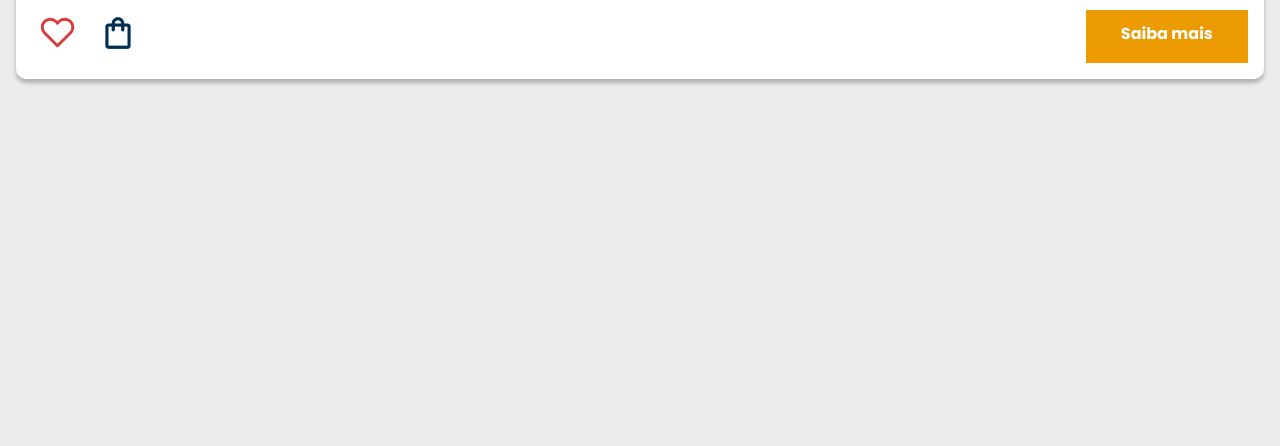
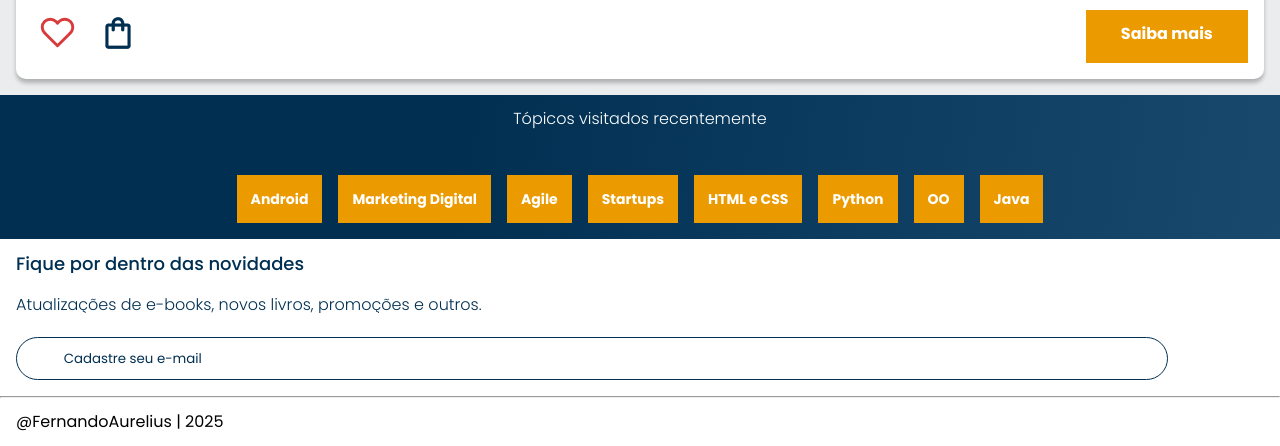
Before and after one commit to FernandoAurelius/techbooks, a plain HTML site: page index.html in a window 1280 px wide. Shown: the part 2301-2747 px from the top of the page. Before the commit the page ends 2396 px from the top, so only its background shows below. Drawn offline with nearby package versions, Linux system fonts and the light colour scheme.

Commit message:
feat(assets): add Email.svg for email input placeholder
feat: add topics section to display recently visited topics

feat: add contact section with email subscription

feat: add footer with copyright year and github link

feat(styles): add styles for topics, contact, and footer sections

chore(styles): import new stylesheets for topics, contact, and footer

```diff
--- a/index.html
+++ b/index.html
@@ -105,7 +105,9 @@
             <input type="checkbox" id="heart" class="heart-checkbox">
             <label class="icon" for="heart">
               <svg width="35" height="45" viewBox="0 0 24 22" fill="none" xmlns="http://www.w3.org/2000/svg">
-                <path d="M20.8397 3.49592C20.329 2.98492 19.7226 2.57957 19.0551 2.303C18.3876 2.02644 17.6722 1.88409 16.9497 1.88409C16.2273 1.88409 15.5118 2.02644 14.8444 2.303C14.1769 2.57957 13.5705 2.98492 13.0597 3.49592L11.9997 4.55592L10.9397 3.49592C9.90805 2.46423 8.50877 1.88463 7.04974 1.88463C5.5907 1.88463 4.19143 2.46423 3.15974 3.49592C2.12805 4.52761 1.54845 5.92689 1.54845 7.38592C1.54845 8.84495 2.12805 10.2442 3.15974 11.2759L4.21974 12.3359L11.9997 20.1159L19.7797 12.3359L20.8397 11.2759C21.3507 10.7652 21.7561 10.1587 22.0327 9.49127C22.3092 8.82382 22.4516 8.10841 22.4516 7.38592C22.4516 6.66343 22.3092 5.94802 22.0327 5.28056C21.7561 4.61311 21.3507 4.00668 20.8397 3.49592V3.49592Z" stroke="#D73B3B" stroke-width="2" stroke-linecap="round" stroke-linejoin="round" />
+                <path
+                  d="M20.8397 3.49592C20.329 2.98492 19.7226 2.57957 19.0551 2.303C18.3876 2.02644 17.6722 1.88409 16.9497 1.88409C16.2273 1.88409 15.5118 2.02644 14.8444 2.303C14.1769 2.57957 13.5705 2.98492 13.0597 3.49592L11.9997 4.55592L10.9397 3.49592C9.90805 2.46423 8.50877 1.88463 7.04974 1.88463C5.5907 1.88463 4.19143 2.46423 3.15974 3.49592C2.12805 4.52761 1.54845 5.92689 1.54845 7.38592C1.54845 8.84495 2.12805 10.2442 3.15974 11.2759L4.21974 12.3359L11.9997 20.1159L19.7797 12.3359L20.8397 11.2759C21.3507 10.7652 21.7561 10.1587 22.0327 9.49127C22.3092 8.82382 22.4516 8.10841 22.4516 7.38592C22.4516 6.66343 22.3092 5.94802 22.0327 5.28056C21.7561 4.61311 21.3507 4.00668 20.8397 3.49592V3.49592Z"
+                  stroke="#D73B3B" stroke-width="2" stroke-linecap="round" stroke-linejoin="round" />
               </svg>
             </label>
           </li>
@@ -178,7 +180,9 @@
             <input type="checkbox" id="heart-1" class="heart-checkbox">
             <label class="icon" for="heart-1">
               <svg width="35" height="45" viewBox="0 0 24 22" fill="none" xmlns="http://www.w3.org/2000/svg">
-                <path d="M20.8397 3.49592C20.329 2.98492 19.7226 2.57957 19.0551 2.303C18.3876 2.02644 17.6722 1.88409 16.9497 1.88409C16.2273 1.88409 15.5118 2.02644 14.8444 2.303C14.1769 2.57957 13.5705 2.98492 13.0597 3.49592L11.9997 4.55592L10.9397 3.49592C9.90805 2.46423 8.50877 1.88463 7.04974 1.88463C5.5907 1.88463 4.19143 2.46423 3.15974 3.49592C2.12805 4.52761 1.54845 5.92689 1.54845 7.38592C1.54845 8.84495 2.12805 10.2442 3.15974 11.2759L4.21974 12.3359L11.9997 20.1159L19.7797 12.3359L20.8397 11.2759C21.3507 10.7652 21.7561 10.1587 22.0327 9.49127C22.3092 8.82382 22.4516 8.10841 22.4516 7.38592C22.4516 6.66343 22.3092 5.94802 22.0327 5.28056C21.7561 4.61311 21.3507 4.00668 20.8397 3.49592V3.49592Z" stroke="#D73B3B" stroke-width="2" stroke-linecap="round" stroke-linejoin="round" />
+                <path
+                  d="M20.8397 3.49592C20.329 2.98492 19.7226 2.57957 19.0551 2.303C18.3876 2.02644 17.6722 1.88409 16.9497 1.88409C16.2273 1.88409 15.5118 2.02644 14.8444 2.303C14.1769 2.57957 13.5705 2.98492 13.0597 3.49592L11.9997 4.55592L10.9397 3.49592C9.90805 2.46423 8.50877 1.88463 7.04974 1.88463C5.5907 1.88463 4.19143 2.46423 3.15974 3.49592C2.12805 4.52761 1.54845 5.92689 1.54845 7.38592C1.54845 8.84495 2.12805 10.2442 3.15974 11.2759L4.21974 12.3359L11.9997 20.1159L19.7797 12.3359L20.8397 11.2759C21.3507 10.7652 21.7561 10.1587 22.0327 9.49127C22.3092 8.82382 22.4516 8.10841 22.4516 7.38592C22.4516 6.66343 22.3092 5.94802 22.0327 5.28056C21.7561 4.61311 21.3507 4.00668 20.8397 3.49592V3.49592Z"
+                  stroke="#D73B3B" stroke-width="2" stroke-linecap="round" stroke-linejoin="round" />
               </svg>
             </label>
           </li>
@@ -191,6 +195,48 @@
 
     </div>
   </section>
+
+  <section class="topics">
+    <h2 class="topics__title">Tópicos visitados recentemente</h2>
+    <ul class="topics__list">
+      <li class="topics__item">
+        <a href="" class="topics__link">Android</a>
+      </li>
+      <li class="topics__item">
+        <a href="" class="topics__link">Marketing Digital</a>
+      </li>
+      <li class="topics__item">
+        <a href="" class="topics__link">Agile</a>
+      </li>
+      <li class="topics__item">
+        <a href="" class="topics__link">Startups</a>
+      </li>
+      <li class="topics__item">
+        <a href="" class="topics__link">HTML e CSS</a>
+      </li>
+      <li class="topics__item">
+        <a href="" class="topics__link">Python</a>
+      </li>
+      <li class="topics__item">
+        <a href="" class="topics__link">OO</a>
+      </li>
+      <li class="topics__item">
+        <a href="" class="topics__link">Java</a>
+      </li>
+    </ul>
+  </section>
+
+  <section class="contact">
+    <h2 class="contact__title">Fique por dentro das novidades</h2>
+    <p class="contact__text">Atualizações de e-books, novos livros, promoções e outros.</p>
+    <input type="email" placeholder="Cadastre seu e-mail" class="contact__email">
+  </section>
+
+  <hr>
+
+  <footer class="footer">
+    <h2 class="footer__title"><a href="github.com/FernandoAurelius">@FernandoAurelius</a> | </h2>
+  </footer>
 
   <script src="https://cdn.jsdelivr.net/npm/swiper@11/swiper-bundle.min.js"></script>
   <script>
@@ -206,6 +252,9 @@
         prevEl: '.swiper-button-prev'
       }
     });
+
+    // To add a dynamic year in footer
+    document.querySelector(".footer__title").insertAdjacentText("beforeend", new Date().getFullYear());
   </script>
 </body>
 
--- a/styles.css
+++ b/styles.css
@@ -5,6 +5,9 @@
 @import url("styles/header.css");
 @import url("styles/banner.css");
 @import url("styles/carousel.css");
+@import url("styles/topics.css");
+@import url("styles/contact.css");
+@import url("styles/footer.css");
 
 :root {
     --background-color: #EBECEE;
--- /dev/null
+++ b/styles/contact.css
@@ -0,0 +1,36 @@
+.contact {
+    background-color: var(--white);
+    padding: 1em;
+}
+
+.contact__title, .contact__text {
+    background: var(--blue-gradient);
+    -webkit-background-clip: text;
+    -webkit-text-fill-color: transparent;
+    background-clip: text;
+}
+
+.contact__title {
+    font-size: 18px;
+    font-weight: 500;
+}
+
+.contact__text {
+    font-weight: 300;
+    margin: 1.5em 0;
+}
+
+.contact__email {
+    padding: 1em;
+    border: 1px solid var(--blue);
+    border-radius: 24px;
+    width: 90%;
+    color: blue;
+}
+
+.contact__email::placeholder {
+    font-family: var(--main-font);
+    color: var(--blue);
+    background: url("../assets/Email.svg") no-repeat;
+    padding: 2.5em;
+}
--- /dev/null
+++ b/styles/footer.css
@@ -0,0 +1,17 @@
+hr {
+    margin: 0;
+}
+
+.footer {
+    background-color: var(--white);
+    padding: 1em;
+}
+
+.footer__title {
+    color: var(--blue-gradient);
+}
+
+.footer__title > a {
+    text-decoration: none;
+    color: var(--blue-gradient);
+}
--- /dev/null
+++ b/styles/topics.css
@@ -0,0 +1,30 @@
+.topics {
+    background: var(--blue-gradient);
+    text-align: center;
+}
+
+.topics__title {
+    color: var(--white);
+    font-weight: 300;
+    padding: 1em 0;
+    margin-bottom: 1em;
+}
+
+.topics__list {
+    display: flex;
+    flex-wrap: wrap;
+    justify-content: center;
+}
+
+.topics__item {
+    margin: 2em 0.5em;
+}
+
+.topics__link {
+    color: var(--white);
+    text-decoration: none;
+    padding: 1em;
+    background-color: var(--orange);
+    font-size: 14px;
+    font-weight: 700;
+}
```
Also changed, not shown: assets/Email.svg (added). Lines whose indentation alone changed are shown as unchanged.
